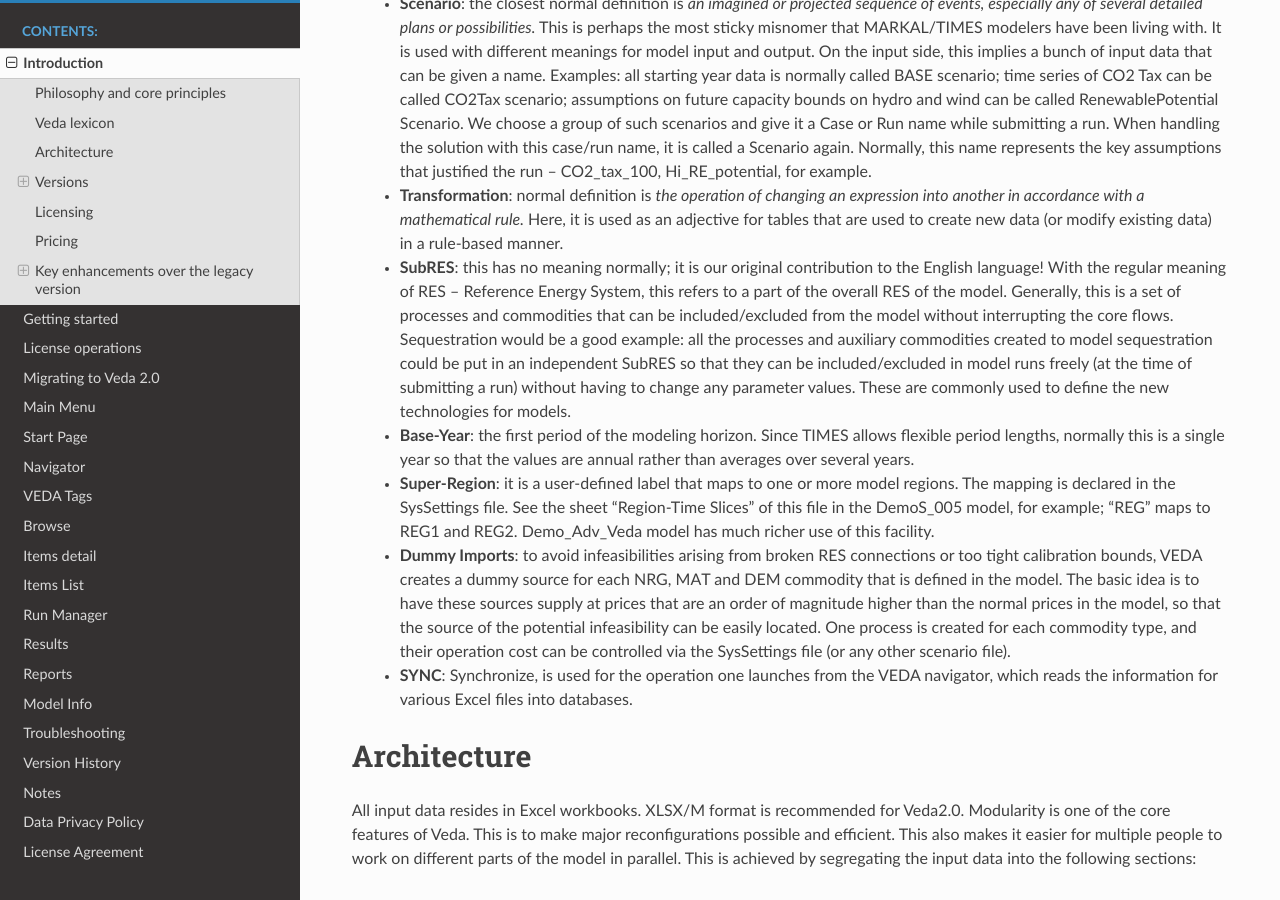
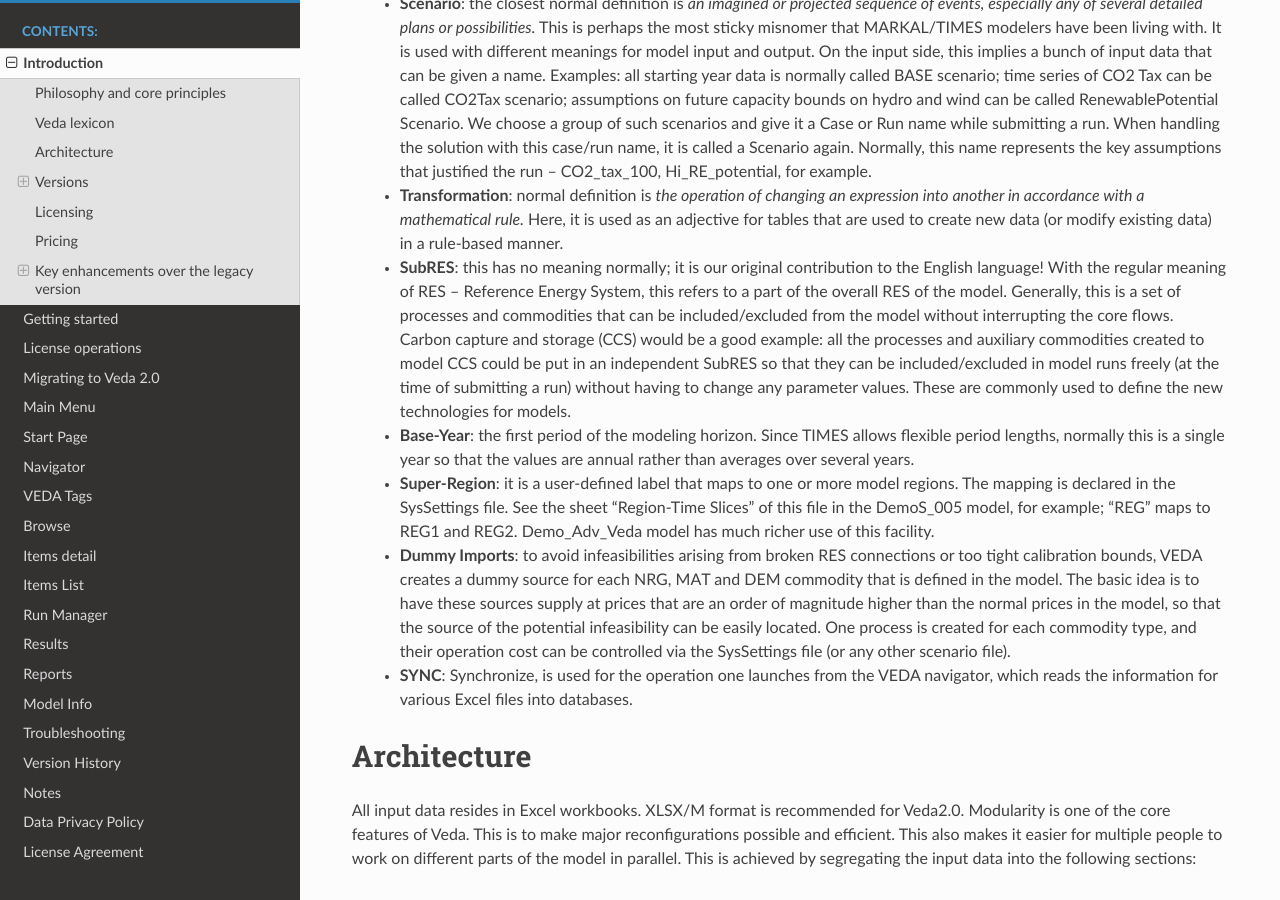
Before and after one commit to kanors-emr/Veda-documentation, a Sphinx documentation site: the page built from docs/source/pages/introduction.rst, in a window 1280 px wide and 900 px high, scrolled down 1006 px. Built offline with Sphinx 7.4.7 and the Read the Docs theme 2.0.0, drawn with Linux system fonts in a browser that asks for light colours.

Commit message:
no message

```diff
--- a/docs/source/pages/introduction.rst
+++ b/docs/source/pages/introduction.rst
@@ -28,7 +28,7 @@
     * **Template Folder**: The folder that contains all these files is called the *Template folder* of the model.
     * **Scenario**: the closest normal definition is *an imagined or projected sequence of events, especially any of several detailed plans or possibilities.* This is perhaps the most sticky misnomer that MARKAL/TIMES modelers have been living with. It is used with different meanings for model input and output. On the input side, this implies a bunch of input data that can be given a name. Examples: all starting year data is normally called BASE scenario; time series of CO2 Tax can be called CO2Tax scenario; assumptions on future capacity bounds on hydro and wind can be called RenewablePotential Scenario. We choose a group of such scenarios and give it a Case or Run name while submitting a run. When handling the solution with this case/run name, it is called a Scenario again. Normally, this name represents the key assumptions that justified the run – CO2_tax_100, Hi_RE_potential, for example.
     * **Transformation**: normal definition is *the operation of changing an expression into another in accordance with a mathematical rule.* Here, it is used as an adjective for tables that are used to create new data (or modify existing data) in a rule-based manner.
-    * **SubRES**: this has no meaning normally; it is our original contribution to the English language! With the regular meaning of RES – Reference Energy System, this refers to a part of the overall RES of the model. Generally, this is a set of processes and commodities that can be included/excluded from the model without interrupting the core flows. Sequestration would be a good example: all the processes and auxiliary commodities created to model sequestration could be put in an independent SubRES so that they can be included/excluded in model runs freely (at the time of submitting a run) without having to change any parameter values. These are commonly used to define the new technologies for models.
+    * **SubRES**: this has no meaning normally; it is our original contribution to the English language! With the regular meaning of RES – Reference Energy System, this refers to a part of the overall RES of the model. Generally, this is a set of processes and commodities that can be included/excluded from the model without interrupting the core flows. Carbon capture and storage (CCS) would be a good example: all the processes and auxiliary commodities created to model CCS could be put in an independent SubRES so that they can be included/excluded in model runs freely (at the time of submitting a run) without having to change any parameter values. These are commonly used to define the new technologies for models.
     * **Base-Year**: the first period of the modeling horizon. Since TIMES allows flexible period lengths, normally this is a single year so that the values are annual rather than averages over several years.
     * **Super-Region**: it is a user-defined label that maps to one or more model regions. The mapping is declared in the SysSettings file. See the sheet "Region-Time Slices" of this file in the DemoS_005 model, for example; “REG” maps to REG1 and REG2. Demo_Adv_Veda model has much richer use of this facility.
     * **Dummy Imports**: to avoid infeasibilities arising from broken RES connections or too tight calibration bounds, VEDA creates a dummy source for each NRG, MAT and DEM commodity that is defined in the model. The basic idea is to have these sources supply at prices that are an order of magnitude higher than the normal prices in the model, so that the source of the potential infeasibility can be easily located. One process is created for each commodity type, and their operation cost can be controlled via the SysSettings file (or any other scenario file).
```
